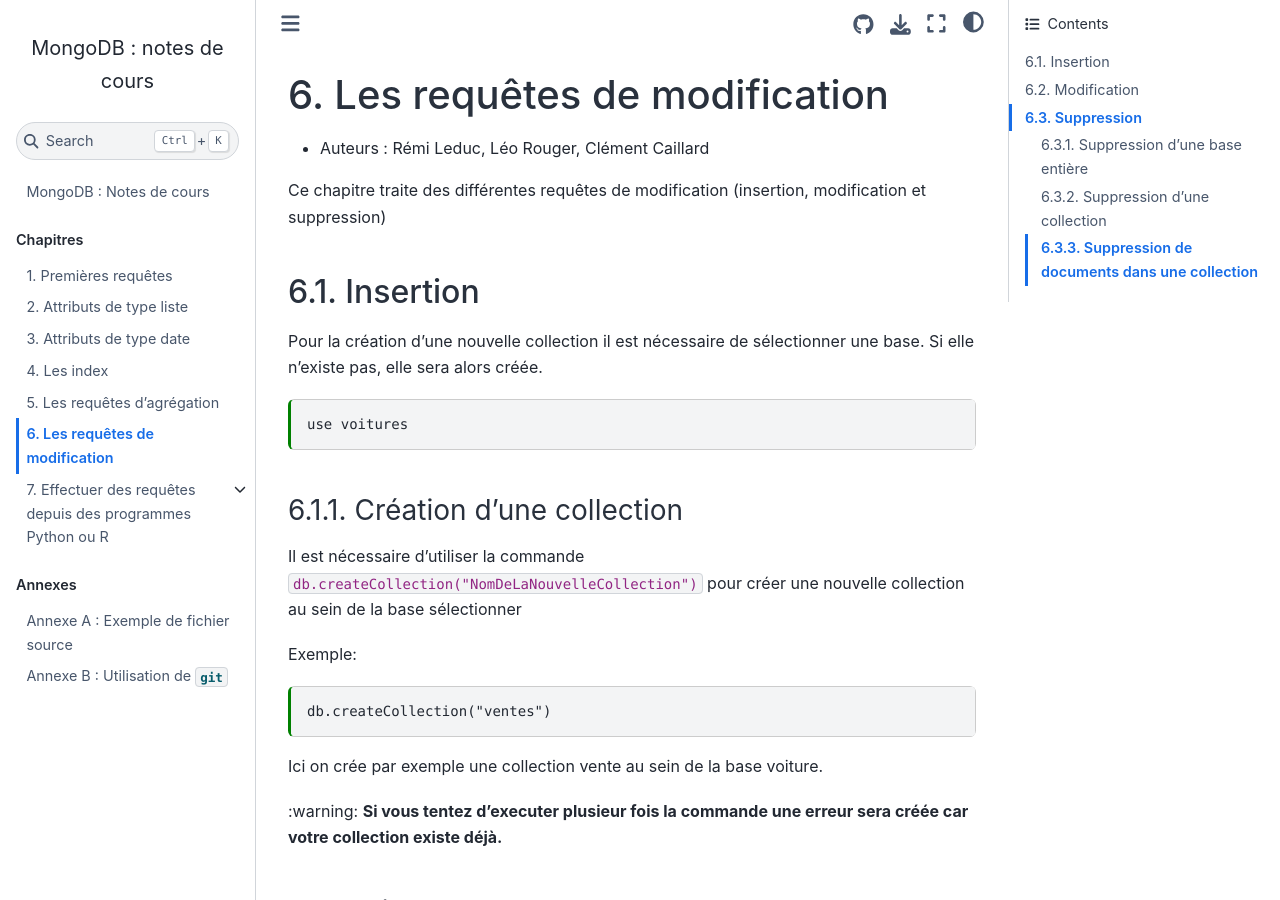
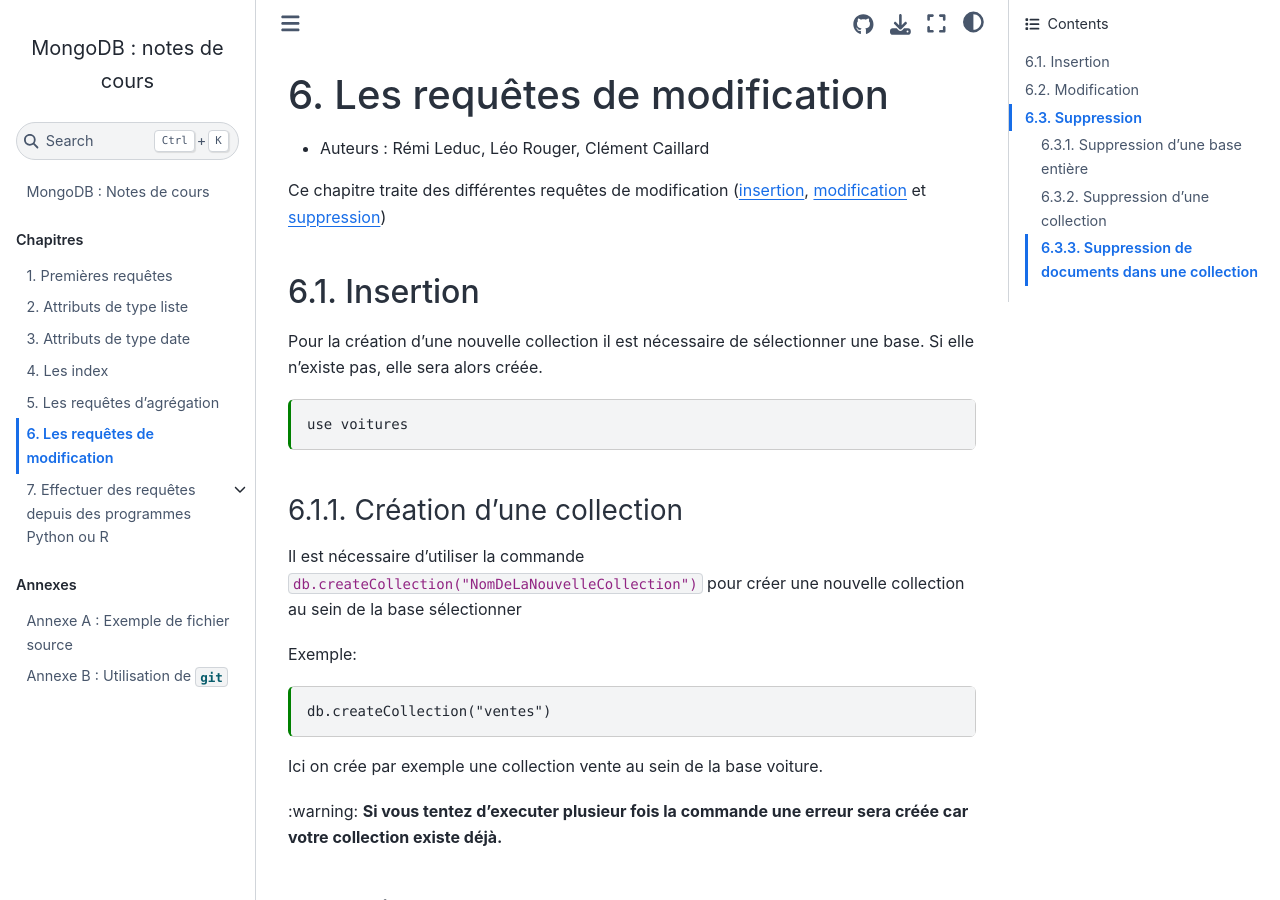
Before and after one commit to rtavenar/mongo_book, a Jupyter Book: the page built from content/06_modif.md, in a window 1280 px wide and 900 px high. Built offline with Jupyter Book 1.0.4 settings and Sphinx 7.4.7 and the Sphinx Book theme 1.1.4, drawn with Linux system fonts in a browser that asks for light colours; part of the change alters nothing that is shown.

````diff
--- a/content/06_modif.md
+++ b/content/06_modif.md
@@ -17,8 +17,9 @@ kernelspec:
 
 * Auteurs : Rémi Leduc, Léo Rouger, Clément Caillard
 
-Ce chapitre traite des différentes requêtes de modification (insertion, modification et suppression)
+Ce chapitre traite des différentes requêtes de modification ([insertion](sec:insertion), [modification](sec:modification) et [suppression](sec:suppression))
 
+(sec:insertion)=
 ## Insertion
 
 Pour la création d'une nouvelle collection il est nécessaire de sélectionner une base. Si elle n'existe pas, elle sera alors créée.
@@ -57,7 +58,7 @@ Si on execute la ligne suivant on retrouve bien les document créé.
 db.ventes.find({})
 ```
 
-
+(sec:modification)=
 ## Modification
 ### Remplacement d'un document
 ```{code-cell}
@@ -112,6 +113,7 @@ db.ventes.update(
 ```
 Cette fois un nouveau document est ajouté à la base.
 
+(sec:suppression)=
 ## Suppression
 
 Comme toutes les bonnes choses ont une fin, il est possible de supprimer une base, ou bien, sans être aussi radical, des éléments plus précis.
````
